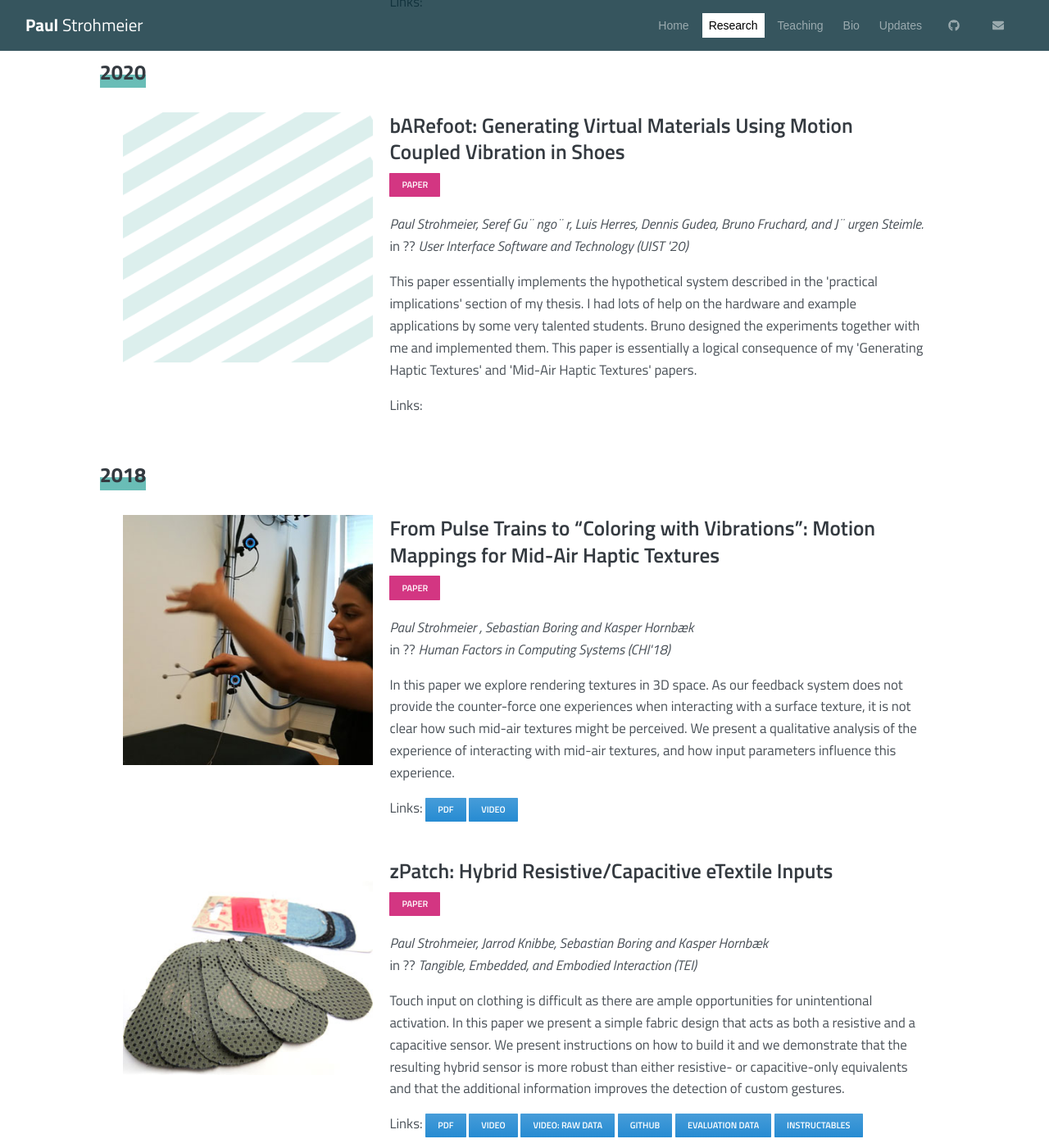
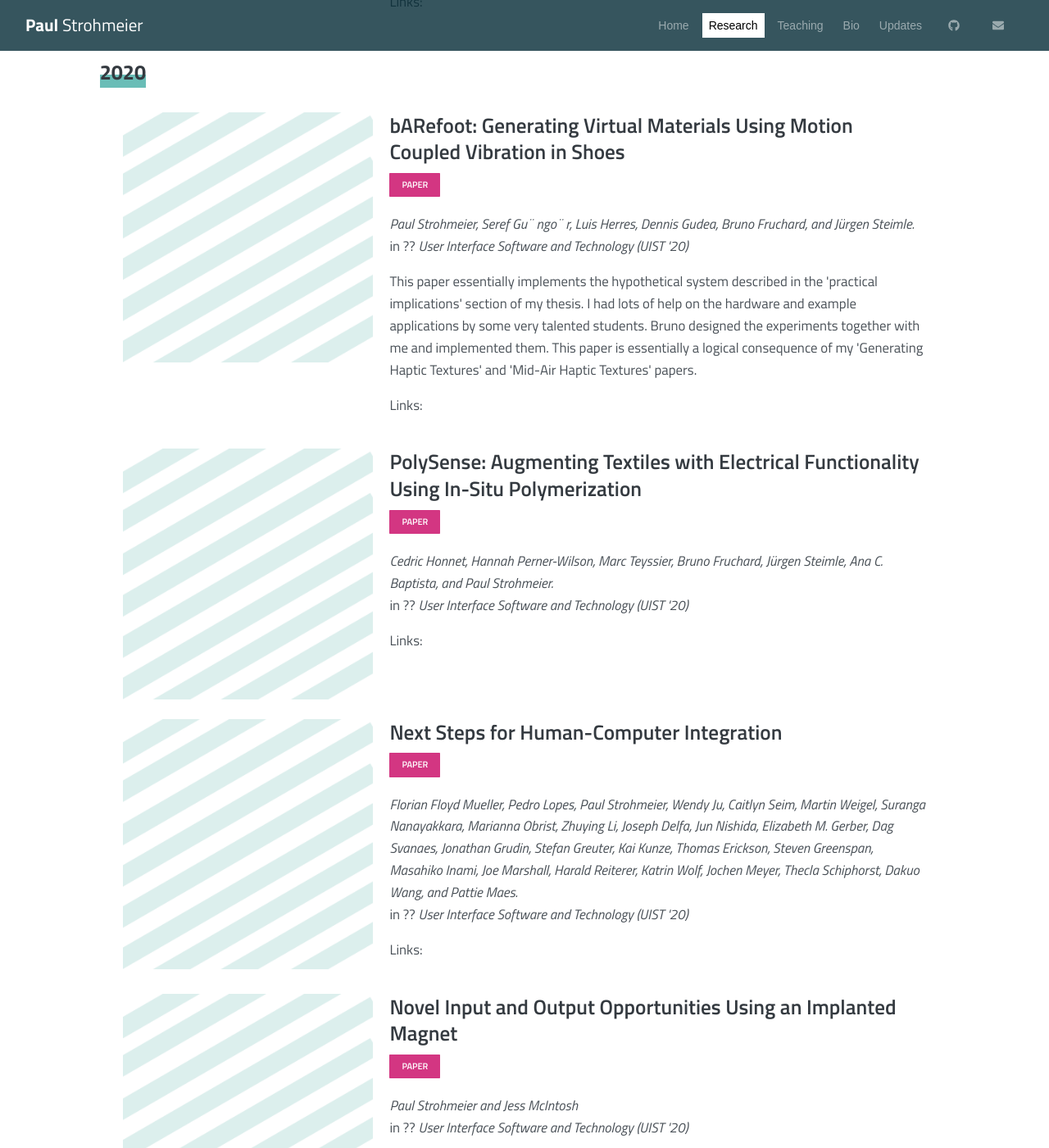
Before and after one commit to fkeel/fkeel.gitub.io, a Jekyll site: the page built from research.html, in a window 1280 px wide and 1400 px high, scrolled down 1984 px. Shown: the whole window at 82% size. Built offline with Jekyll 4.4.1, drawn with Linux system fonts in a browser that asks for light colours; some of the changed text lies outside the part shown.

Commit message:
Update research.yaml

```diff
--- a/_data/research.yaml
+++ b/_data/research.yaml
@@ -39,12 +39,50 @@
 
   - title: "bARefoot: Generating Virtual Materials Using Motion Coupled Vibration in Shoes"
     year: 2020
-    authors: Paul Strohmeier, Seref Gu¨ngo¨r, Luis Herres, Dennis Gudea, Bruno Fruchard, and J¨urgen Steimle.
+    authors: Paul Strohmeier, Seref Gu¨ngo¨r, Luis Herres, Dennis Gudea, Bruno Fruchard, and Jürgen Steimle.
     venue: User Interface Software and Technology (UIST '20)
     description: This paper essentially implements the hypothetical system described in the 'practical implications' section of my thesis. I had lots of help on the hardware and example applications by some very talented students. Bruno designed the experiments together with me and implemented them. This paper is essentially a logical consequence of my 'Generating Haptic Textures' and 'Mid-Air Haptic Textures' papers.
     tags:
       - text: paper
         style: magenta
+
+
+  - title: "PolySense: Augmenting Textiles with Electrical Functionality Using In-Situ Polymerization"
+    year: 2020
+    authors: Cedric Honnet, Hannah Perner-Wilson, Marc Teyssier, Bruno Fruchard, Jürgen Steimle, Ana C. Baptista, and Paul Strohmeier.
+    venue: User Interface Software and Technology (UIST '20)
+    description:
+    tags:
+      - text: paper
+        style: magenta
+
+  - title: "Next Steps for Human-Computer Integration"
+    year: 2020
+    authors: Florian Floyd Mueller, Pedro Lopes, Paul Strohmeier, Wendy Ju, Caitlyn Seim, Martin Weigel, Suranga Nanayakkara, Marianna Obrist, Zhuying Li, Joseph Delfa, Jun Nishida, Elizabeth M. Gerber, Dag Svanaes, Jonathan Grudin, Stefan Greuter, Kai Kunze, Thomas Erickson, Steven Greenspan, Masahiko Inami, Joe Marshall, Harald Reiterer, Katrin Wolf, Jochen Meyer, Thecla Schiphorst, Dakuo Wang, and Pattie Maes.
+    venue: User Interface Software and Technology (UIST '20)
+    description:
+    tags:
+      - text: paper
+        style: magenta
+
+  - title: "Novel Input and Output Opportunities Using an Implanted Magnet"
+    year: 2020
+    authors: Paul Strohmeier and Jess McIntosh
+    venue: User Interface Software and Technology (UIST '20)
+    description:
+    tags:
+      - text: paper
+        style: magenta
+
+  - title: "Novel Input and Output Opportunities Using an Implanted Magnet"
+    year: 2020
+    authors: Paul Strohmeier and Jess McIntosh
+    venue: User Interface Software and Technology (UIST '20)
+    description:
+    tags:
+      - text: paper
+        style: magenta
+
 
 
   - title: "From Pulse Trains to “Coloring with Vibrations”: Motion Mappings for Mid-Air Haptic Textures"
```
